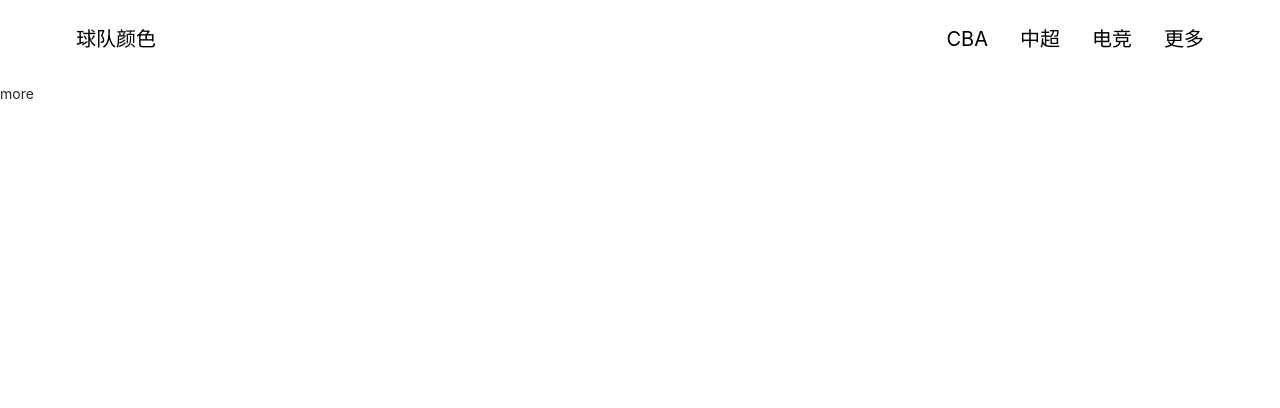
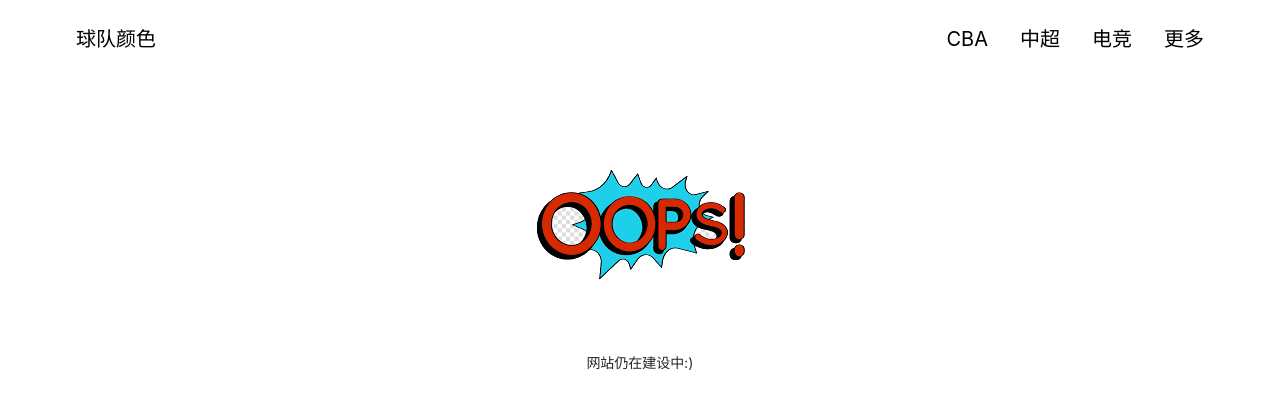
Before and after one commit to Izzy1647/teamcolor, a React (Create React App) app: page /more in a window 1280 px wide. Shown: the top 408 px of the page. Built offline with nearby package versions, Linux system fonts and the light colour scheme.

Commit message:
add oops page

```diff
--- a/src/App.js
+++ b/src/App.js
@@ -3,6 +3,7 @@ import { BrowserRouter as Router, Routes, Route } from 'react-router-dom'
 import NavBar from './components/NavBar'
 import Home from './modules/Home'
 import League from './modules/League'
+import Oops from './modules/Oops'
 
 export default function App() {
   return (
@@ -11,9 +12,9 @@ export default function App() {
       <Routes>
         <Route path="/" element={<Home />} />
         <Route path="/cba" element={<League type="cba" />} />
-        <Route path="/csl" element={<Csl />} />
-        <Route path="/esports" element={<Esports />} />
-        <Route path="/more" element={<More />} />
+        <Route path="/csl" element={<Oops />} />
+        <Route path="/esports" element={<Oops />} />
+        <Route path="/more" element={<Oops />} />
       </Routes>
     </Router>
   )
--- a/src/modules/League/data/cba.js
+++ b/src/modules/League/data/cba.js
@@ -6,7 +6,7 @@ export const cbaList = [
   },
   {
     name: "北京鸭",
-    theme: "#E51D2E",
+    theme: "#7A263A",
     link: "/team/what"
   }
 ]
--- /dev/null
+++ b/src/modules/Oops/index.js
@@ -0,0 +1,16 @@
+import React from 'react'
+import oopsImg from './oops.png'
+
+import './style.css'
+
+const Oops = () => {
+  return (
+    <div className='oops-container'>
+      <img src={oopsImg} alt='oops' />
+      <p>网站仍在建设中:)</p>
+
+    </div>
+  )
+}
+
+export default Oops
--- /dev/null
+++ b/src/modules/Oops/style.css
@@ -0,0 +1,5 @@
+.oops-container {
+  margin: 3.6rem auto;
+  width: 50%;
+  text-align: center;
+}
```
Also changed, not shown: src/modules/Oops/oops.png (added).
